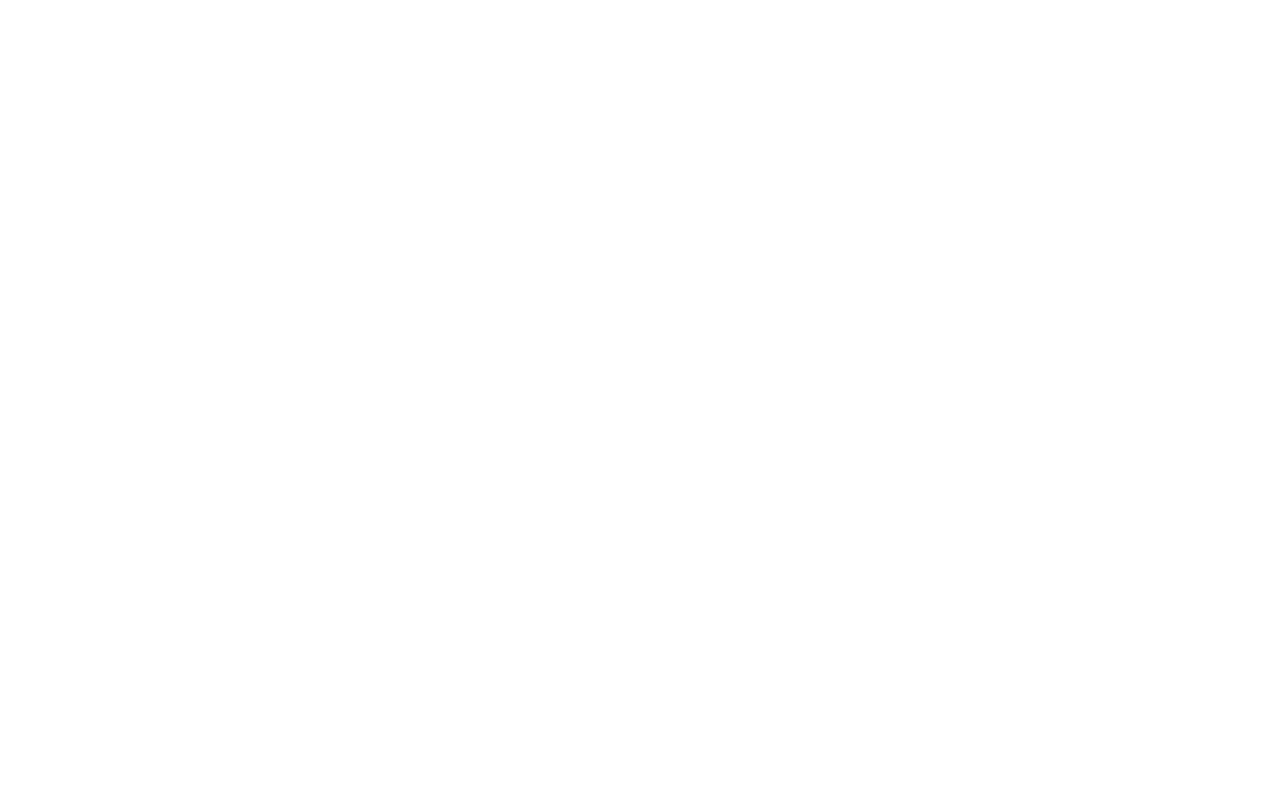
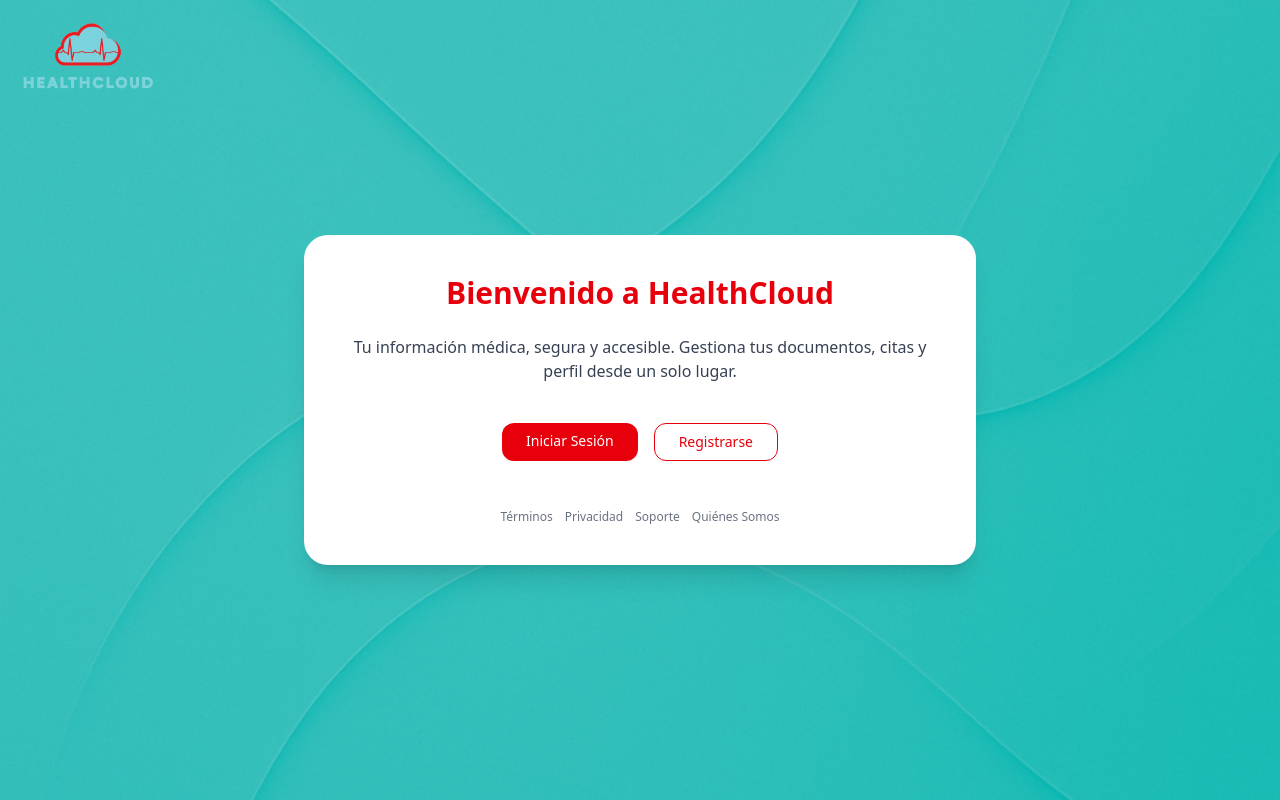
Before and after one commit to riasnex/HealthCloud, a React (Vite) app in the folder hc-front/: page /home in a window 1280 px wide. Before the commit this address had no page. Built offline with nearby package versions, Linux system fonts and the light colour scheme.

Commit message:
Se crea pagina de inicio para usuarios no logeados.

```diff
--- a/hc-front/src/App.jsx
+++ b/hc-front/src/App.jsx
@@ -5,6 +5,7 @@
 import { RegistroPaciente } from './paginas/paciente'
 import { RegistroMedico } from './paginas/medico'
 import { TerminosCondiciones } from './paginas/terminos'
+import { Home } from './paginas/home'
 
 
 function App() {
@@ -12,6 +13,7 @@
     <BrowserRouter>
       <Routes>
         <Route path="/" element={<PagLogin/>} />
+        <Route path="/home" element={<Home/>} />
         <Route path="/registro" element={<PagRegistro/>} />
         <Route path="/paciente" element={<RegistroPaciente/>} />
         <Route path="/medico" element={<RegistroMedico/>} />
--- /dev/null
+++ b/hc-front/src/paginas/home.jsx
@@ -0,0 +1,79 @@
+import { useState } from "react";
+import { Link, useNavigate } from "react-router-dom";
+
+export function Home() {
+  const [modalAbierto, setModalAbierto] = useState(false);
+  const navigate = useNavigate();
+
+  const abrirModal = () => setModalAbierto(true);
+  const cerrarModal = () => setModalAbierto(false);
+
+  const irARegistro = (tipo) => {
+    cerrarModal();
+    navigate(`/${tipo}`);
+  };
+
+  return (
+    <div className="min-h-screen bg-[url('/FondoRegistro.png')] bg-cover bg-center flex items-center justify-center px-4">
+      <div className="absolute top-4 left-4">
+        <img src="/LogoHC.png" alt="Logo HealthCloud" className="h-20" />
+      </div>
+
+      <div className="bg-white bg-opacity-90 max-w-2xl w-full rounded-3xl shadow-xl p-10 flex flex-col items-center space-y-6 text-center">
+        <h1 className="text-3xl font-bold text-red-600">Bienvenido a HealthCloud</h1>
+        <p className="text-gray-700">
+          Tu información médica, segura y accesible. Gestiona tus documentos, citas y perfil desde un solo lugar.
+        </p>
+
+        <div className="flex gap-4 mt-4">
+          <Link
+            to="/"
+            className="bg-red-600 text-white px-6 py-2 rounded-xl text-sm hover:bg-red-700 transition"
+          >
+            Iniciar Sesión
+          </Link>
+          <button
+            onClick={abrirModal}
+            className="bg-white border border-red-600 text-red-600 px-6 py-2 rounded-xl text-sm hover:bg-red-100 transition"
+          >
+            Registrarse
+          </button>
+        </div>
+
+        <div className="text-xs text-gray-500 mt-6 space-x-3">
+          <Link to="/terminos" className="hover:underline">Términos</Link>
+          <Link to="/politica-privacidad" className="hover:underline">Privacidad</Link>
+          <Link to="/soporte" className="hover:underline">Soporte</Link>
+          <Link to="/quienes-somos" className="hover:underline">Quiénes Somos</Link>
+        </div>
+      </div>
+
+      {/* Modal */}
+      {modalAbierto && (
+        <div className="fixed inset-0 bg-black bg-opacity-50 flex items-center justify-center z-50">
+          <div className="bg-white rounded-2xl p-8 w-80 shadow-lg text-center space-y-4">
+            <h2 className="text-xl font-semibold text-red-600">¿Cómo deseas registrarte?</h2>
+            <button
+              onClick={() => irARegistro("paciente")}
+              className="w-full bg-red-600 text-white px-4 py-2 rounded-lg hover:bg-red-700 transition"
+            >
+              Como Paciente
+            </button>
+            <button
+              onClick={() => irARegistro("medico")}
+              className="w-full border border-red-600 text-red-600 px-4 py-2 rounded-lg hover:bg-red-100 transition"
+            >
+              Como Médico
+            </button>
+            <button
+              onClick={cerrarModal}
+              className="text-gray-500 text-sm underline hover:text-gray-700"
+            >
+              Cancelar
+            </button>
+          </div>
+        </div>
+      )}
+    </div>
+  );
+}
```
